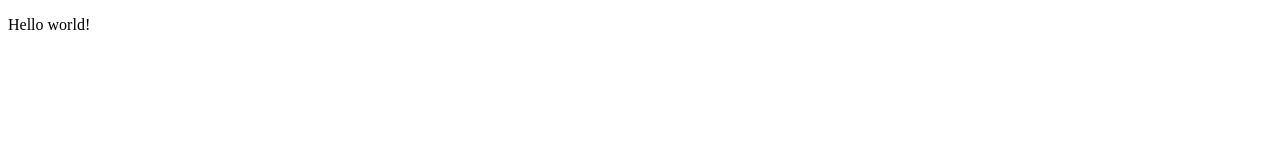
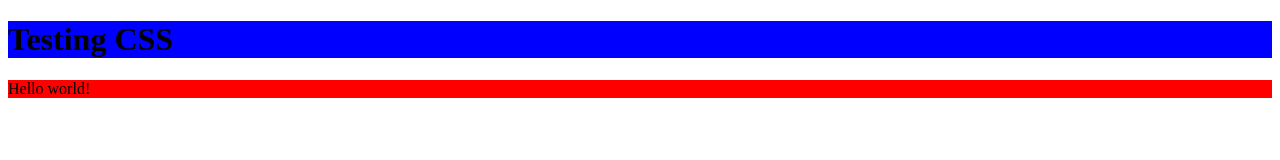
Before and after one commit to Mavinier/Mavinier.github.io, a plain HTML site: page index.html in a window 1280 px wide. Drawn offline with Linux system fonts and the light colour scheme.

Commit message:
intro to external css

```diff
--- /dev/null
+++ b/index.css
@@ -0,0 +1,7 @@
+h1 {
+  background-color: blue;
+}
+
+p {
+  background-color: red;
+}
--- a/index.html
+++ b/index.html
@@ -1,11 +1,13 @@
 <!DOCTYPE html>
 <html lang="en">
 <head>
+  <link rel="stylesheet" href="index.css">
   <meta charset="UTF-8">
   <meta name="viewport" content="width=device-width, initial-scale=1.0">
   <title>Marlon Mavinier</title>
 </head>
 <body>
+  <h1>Testing CSS</h1>
   <p>Hello world!</p>
 </body>
 </html>
```
